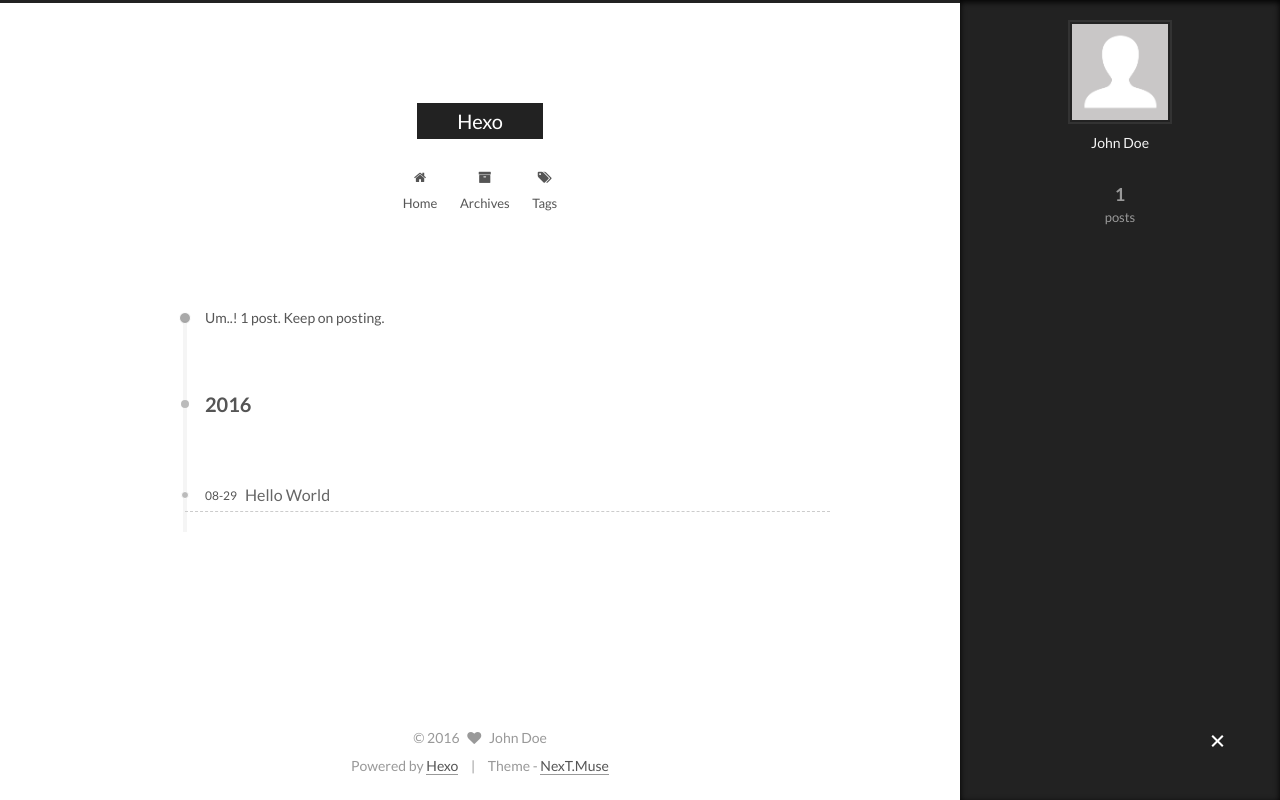
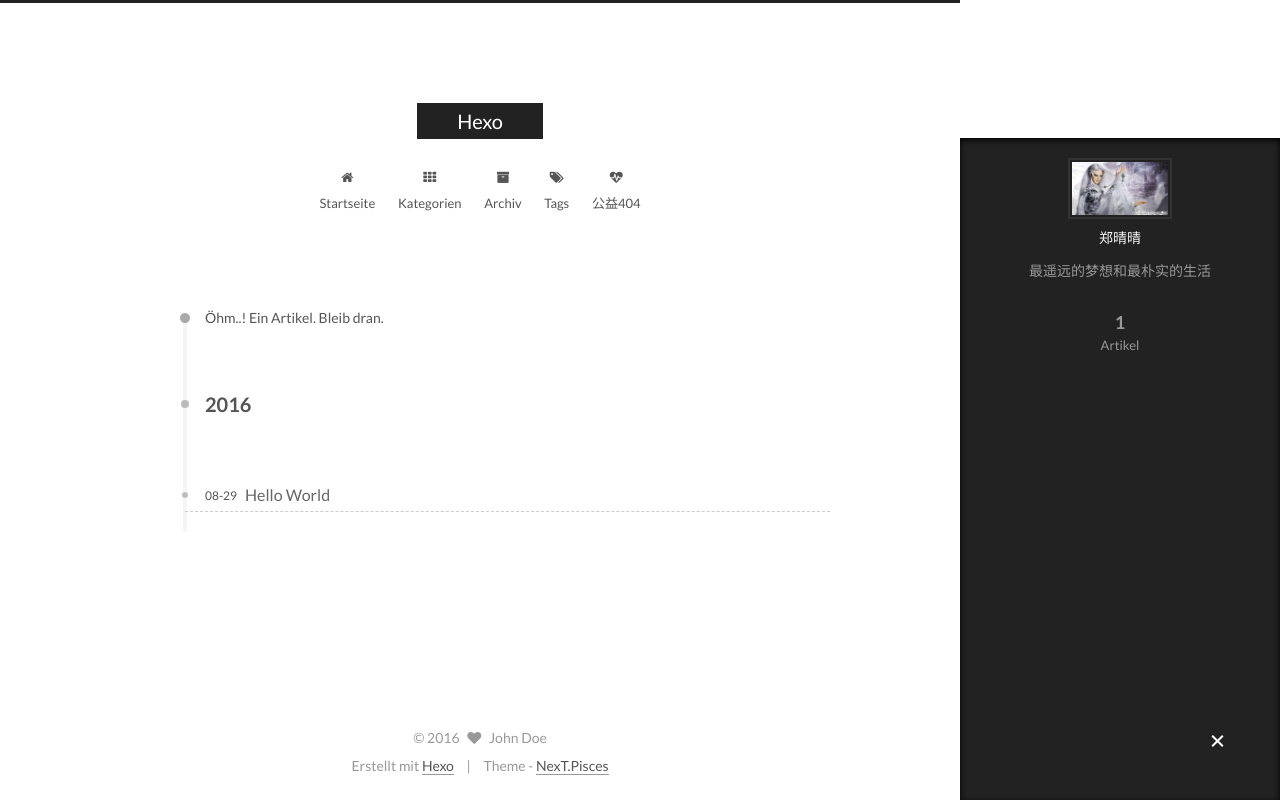
Before and after one commit to missRoser/missroser.github.io, a plain HTML site: page archives/index.html in a window 1280 px wide. Both pictures are taken after a click on the element 1217 px from the left and 742 px from the top of the page. Drawn offline with Linux system fonts and the light colour scheme.

Commit message:
Site updated: 2016-08-29 16:54:51

```diff
--- a/2016/08/29/hello-world/index.html
+++ b/2016/08/29/hello-world/index.html
@@ -5,7 +5,7 @@
 
 
 
-<html class="theme-next muse use-motion">
+<html class="theme-next pisces use-motion">
 <head>
   <meta charset="UTF-8"/>
 <meta http-equiv="X-UA-Compatible" content="IE=edge,chrome=1" />
@@ -103,8 +103,8 @@
 <script type="text/javascript" id="hexo.configuration">
   var NexT = window.NexT || {};
   var CONFIG = {
-    scheme: 'Muse',
-    sidebar: {"position":"left","display":"post"},
+    scheme: 'Pisces',
+    sidebar: {"position":"left","display":"always"},
     fancybox: true,
     motion: true,
     duoshuo: {
@@ -177,7 +177,17 @@
 
               <i class="menu-item-icon fa fa-fw fa-home"></i> <br />
 
-            Home
+            Startseite
+          </a>
+        </li>
+
+
+        <li class="menu-item menu-item-categories">
+          <a href="/categories" rel="section">
+
+              <i class="menu-item-icon fa fa-fw fa-th"></i> <br />
+
+            Kategorien
           </a>
         </li>
 
@@ -187,7 +197,7 @@
 
               <i class="menu-item-icon fa fa-fw fa-archive"></i> <br />
 
-            Archives
+            Archiv
           </a>
         </li>
 
@@ -198,6 +208,16 @@
               <i class="menu-item-icon fa fa-fw fa-tags"></i> <br />
 
             Tags
+          </a>
+        </li>
+
+
+        <li class="menu-item menu-item-commonweal">
+          <a href="/404.html" rel="section">
+
+              <i class="menu-item-icon fa fa-fw fa-heartbeat"></i> <br />
+
+            公益404
           </a>
         </li>
 
@@ -250,7 +270,7 @@
             <span class="post-meta-item-icon">
               <i class="fa fa-calendar-o"></i>
             </span>
-            <span class="post-meta-item-text">Posted on</span>
+            <span class="post-meta-item-text">Veröffentlicht am</span>
             <time itemprop="dateCreated" datetime="2016-08-29T15:28:40+08:00" content="2016-08-29">
               2016-08-29
             </time>
@@ -354,10 +374,10 @@
 
         <ul class="sidebar-nav motion-element">
           <li class="sidebar-nav-toc sidebar-nav-active" data-target="post-toc-wrap" >
-            Table of Contents
+            Inhaltsverzeichnis
           </li>
           <li class="sidebar-nav-overview" data-target="site-overview">
-            Overview
+            Übersicht
           </li>
         </ul>
 
@@ -365,16 +385,16 @@
       <section class="site-overview sidebar-panel ">
         <div class="site-author motion-element" itemprop="author" itemscope itemtype="http://schema.org/Person">
           <img class="site-author-image" itemprop="image"
-               src="/images/avatar.gif"
-               alt="John Doe" />
-          <p class="site-author-name" itemprop="name">John Doe</p>
-          <p class="site-description motion-element" itemprop="description"></p>
+               src="/images/head.jpg"
+               alt="郑晴晴" />
+          <p class="site-author-name" itemprop="name">郑晴晴</p>
+          <p class="site-description motion-element" itemprop="description">最遥远的梦想和最朴实的生活</p>
         </div>
         <nav class="site-state motion-element">
           <div class="site-state-item site-state-posts">
             <a href="/archives">
               <span class="site-state-item-count">1</span>
-              <span class="site-state-item-name">posts</span>
+              <span class="site-state-item-name">Artikel</span>
             </a>
           </div>
 
@@ -432,13 +452,13 @@
 </div>
 
 <div class="powered-by">
-  Powered by <a class="theme-link" href="https://hexo.io">Hexo</a>
+  Erstellt mit  <a class="theme-link" href="https://hexo.io">Hexo</a>
 </div>
 
 <div class="theme-info">
   Theme -
   <a class="theme-link" href="https://github.com/iissnan/hexo-theme-next">
-    NexT.Muse
+    NexT.Pisces
   </a>
 </div>
 
@@ -505,6 +525,13 @@
 
 
 
+  <script type="text/javascript" src="/js/src/affix.js?v=5.0.1"></script>
+
+  <script type="text/javascript" src="/js/src/schemes/pisces.js?v=5.0.1"></script>
+
+
+
+
   <script type="text/javascript" src="/js/src/scrollspy.js?v=5.0.1"></script>
 <script type="text/javascript" src="/js/src/post-details.js?v=5.0.1"></script>
 
--- a/archives/index.html
+++ b/archives/index.html
@@ -5,7 +5,7 @@
 
 
 
-<html class="theme-next muse use-motion">
+<html class="theme-next pisces use-motion">
 <head>
   <meta charset="UTF-8"/>
 <meta http-equiv="X-UA-Compatible" content="IE=edge,chrome=1" />
@@ -96,8 +96,8 @@
 <script type="text/javascript" id="hexo.configuration">
   var NexT = window.NexT || {};
   var CONFIG = {
-    scheme: 'Muse',
-    sidebar: {"position":"left","display":"post"},
+    scheme: 'Pisces',
+    sidebar: {"position":"left","display":"always"},
     fancybox: true,
     motion: true,
     duoshuo: {
@@ -112,7 +112,7 @@
 
   <link rel="canonical" href="http://yoursite.com/archives/"/>
 
-  <title> Archive | Hexo </title>
+  <title> Archiv | Hexo </title>
 </head>
 
 <body itemscope itemtype="http://schema.org/WebPage" lang="">
@@ -170,7 +170,17 @@
 
               <i class="menu-item-icon fa fa-fw fa-home"></i> <br />
 
-            Home
+            Startseite
+          </a>
+        </li>
+
+
+        <li class="menu-item menu-item-categories">
+          <a href="/categories" rel="section">
+
+              <i class="menu-item-icon fa fa-fw fa-th"></i> <br />
+
+            Kategorien
           </a>
         </li>
 
@@ -180,7 +190,7 @@
 
               <i class="menu-item-icon fa fa-fw fa-archive"></i> <br />
 
-            Archives
+            Archiv
           </a>
         </li>
 
@@ -191,6 +201,16 @@
               <i class="menu-item-icon fa fa-fw fa-tags"></i> <br />
 
             Tags
+          </a>
+        </li>
+
+
+        <li class="menu-item menu-item-commonweal">
+          <a href="/404.html" rel="section">
+
+              <i class="menu-item-icon fa fa-fw fa-heartbeat"></i> <br />
+
+            公益404
           </a>
         </li>
 
@@ -220,7 +240,7 @@
 
 
 
-      Um..! 1 post. Keep on posting.
+      Öhm..! Ein Artikel. Bleib dran.
     </span>
 
 
@@ -301,16 +321,16 @@
       <section class="site-overview sidebar-panel  sidebar-panel-active ">
         <div class="site-author motion-element" itemprop="author" itemscope itemtype="http://schema.org/Person">
           <img class="site-author-image" itemprop="image"
-               src="/images/avatar.gif"
-               alt="John Doe" />
-          <p class="site-author-name" itemprop="name">John Doe</p>
-          <p class="site-description motion-element" itemprop="description"></p>
+               src="/images/head.jpg"
+               alt="郑晴晴" />
+          <p class="site-author-name" itemprop="name">郑晴晴</p>
+          <p class="site-description motion-element" itemprop="description">最遥远的梦想和最朴实的生活</p>
         </div>
         <nav class="site-state motion-element">
           <div class="site-state-item site-state-posts">
             <a href="/archives">
               <span class="site-state-item-count">1</span>
-              <span class="site-state-item-name">posts</span>
+              <span class="site-state-item-name">Artikel</span>
             </a>
           </div>
 
@@ -357,13 +377,13 @@
 </div>
 
 <div class="powered-by">
-  Powered by <a class="theme-link" href="https://hexo.io">Hexo</a>
+  Erstellt mit  <a class="theme-link" href="https://hexo.io">Hexo</a>
 </div>
 
 <div class="theme-info">
   Theme -
   <a class="theme-link" href="https://github.com/iissnan/hexo-theme-next">
-    NexT.Muse
+    NexT.Pisces
   </a>
 </div>
 
@@ -430,6 +450,13 @@
 
 
 
+  <script type="text/javascript" src="/js/src/affix.js?v=5.0.1"></script>
+
+  <script type="text/javascript" src="/js/src/schemes/pisces.js?v=5.0.1"></script>
+
+
+
+
 
     <script type="text/javascript" id="motion.page.archive">
       $('.archive-year').velocity('transition.slideLeftIn');
```
Also changed, not shown: archives/2016/08/index.html (+41 -14 lines), archives/2016/index.html (+41 -14 lines), index.html (+40 -13 lines), images/head.jpg (added).
